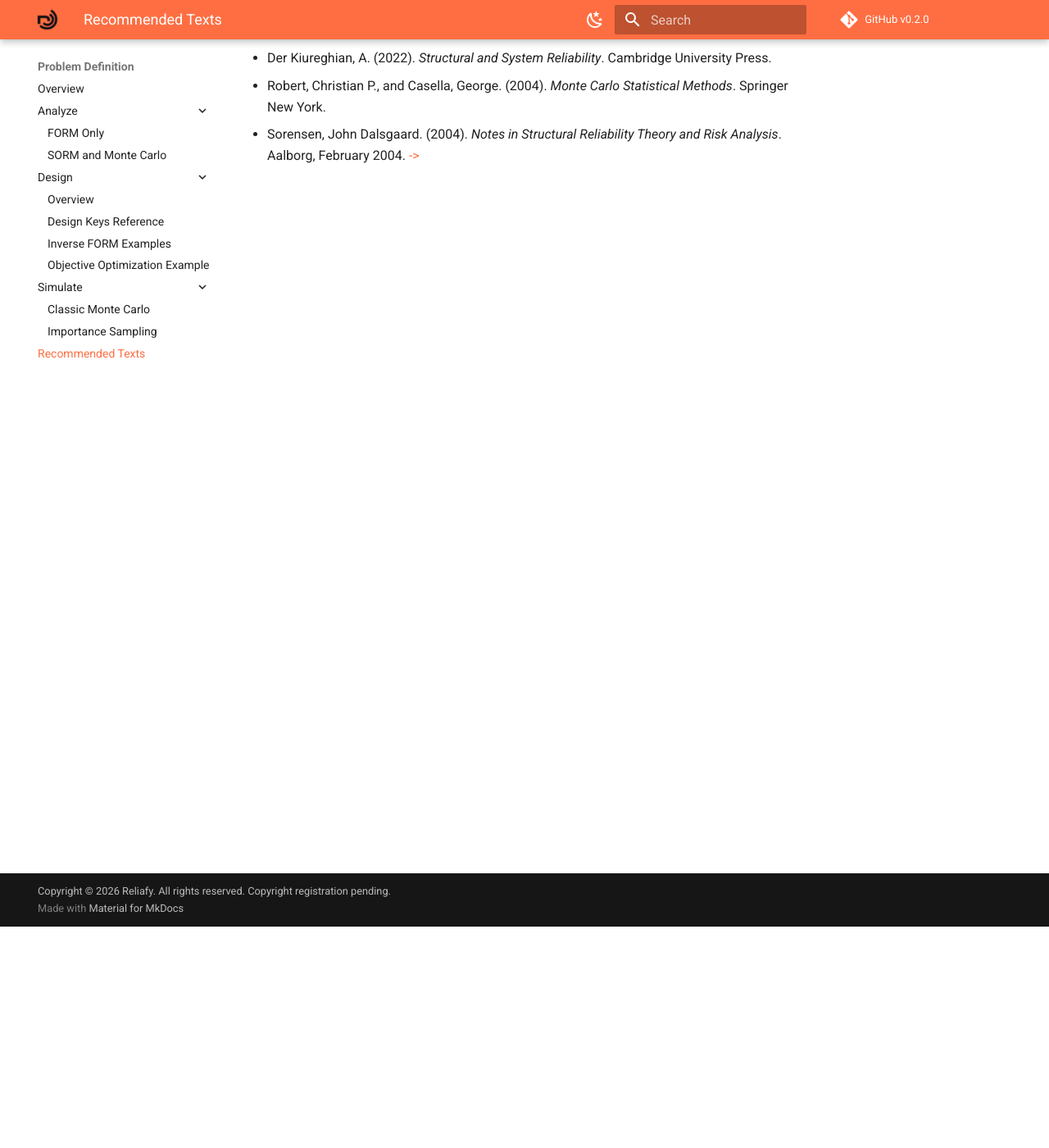
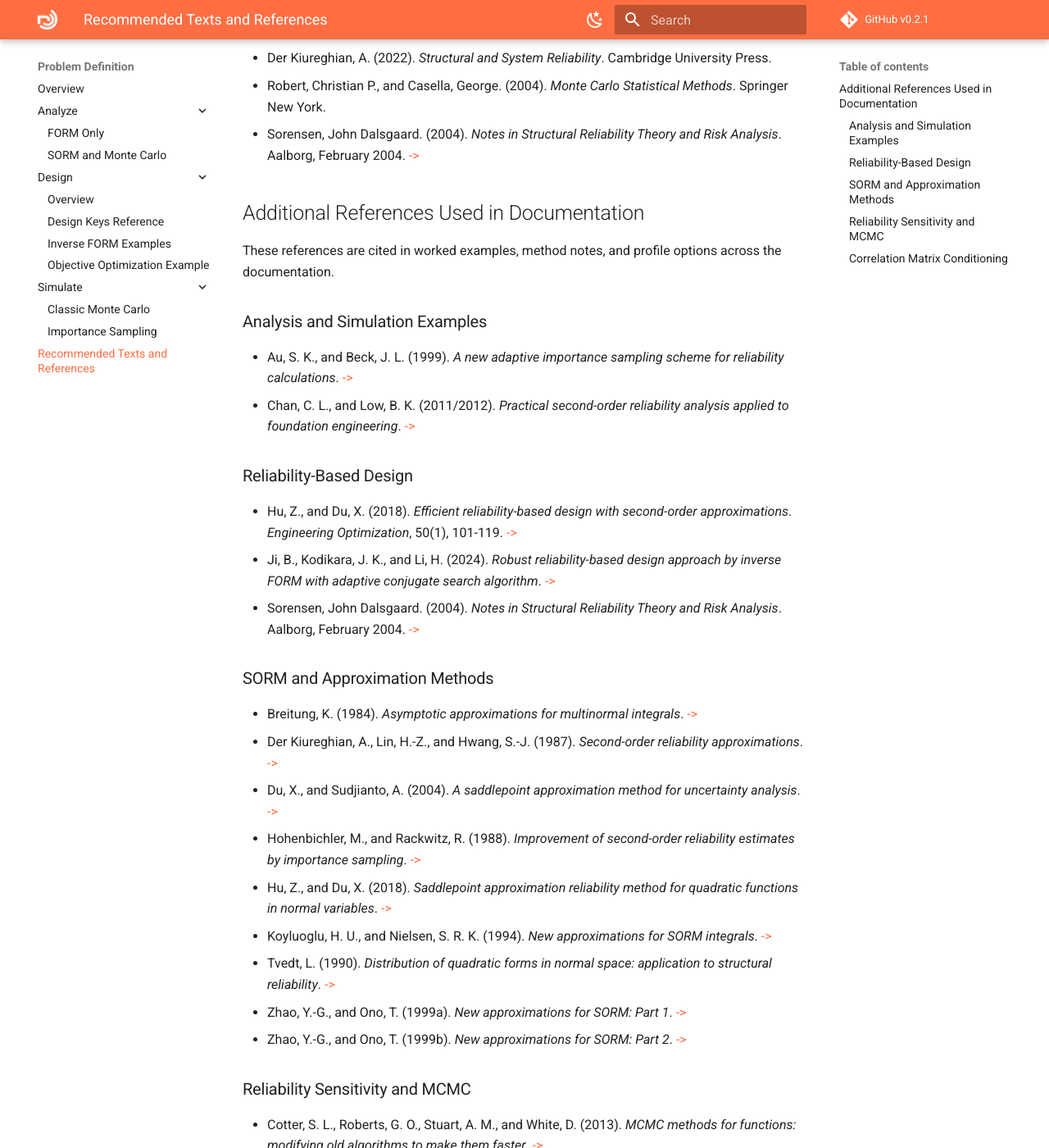
Before and after one commit to CarrascoCesar/Reliafy-CLI, an MkDocs documentation site: the page built from docs/problem-authoring/recommended-texts.md, in a window 1280 px wide and 1400 px high, scrolled down 270 px. Shown: the whole window at 82% size. Built offline with MkDocs 1.6.1 and Material for MkDocs 9.7.7, drawn with Linux system fonts in a browser that asks for light colours; comment, search, counter and statistics services are not loaded; some of the changed text lies outside the part shown.

```diff
--- a/docs/problem-authoring/recommended-texts.md
+++ b/docs/problem-authoring/recommended-texts.md
@@ -1,4 +1,4 @@
-# Recommended Texts
+# Recommended Texts and References
 
 This page lists commonly used references for reliability methods and probabilistic analysis.
 
@@ -6,3 +6,42 @@ This page lists commonly used references for reliability methods and probabilist
 - Der Kiureghian, A. (2022). *Structural and System Reliability*. Cambridge University Press.
 - Robert, Christian P., and Casella, George. (2004). *Monte Carlo Statistical Methods*. Springer New York.
 - Sorensen, John Dalsgaard. (2004). *Notes in Structural Reliability Theory and Risk Analysis*. Aalborg, February 2004. [->](https://filelist.tudelft.nl/TBM/Over%20faculteit/Afdelingen/Values%2C%20Technology%20and%20Innovation/People/Full%20Professors/Pieter%20van%20Gelder/Citations/citatie215.pdf)
+
+## Additional References Used in Documentation
+
+These references are cited in worked examples, method notes, and profile options across the documentation.
+
+### Analysis and Simulation Examples
+
+- Au, S. K., and Beck, J. L. (1999). *A new adaptive importance sampling scheme for reliability calculations*. [->](https://people.duke.edu/~hpgavin/risk/Au-1999.pdf)
+- Chan, C. L., and Low, B. K. (2011/2012). *Practical second-order reliability analysis applied to foundation engineering*. [->](https://doi.org/10.1002/nag.1057)
+
+### Reliability-Based Design
+
+- Hu, Z., and Du, X. (2018). *Efficient reliability-based design with second-order approximations*. *Engineering Optimization*, 50(1), 101-119. [->](https://doi.org/10.1080/0305215X.2018.1440292)
+- Ji, B., Kodikara, J. K., and Li, H. (2024). *Robust reliability-based design approach by inverse FORM with adaptive conjugate search algorithm*. [->](https://onlinelibrary.wiley.com/doi/10.1002/nag.3524)
+- Sorensen, John Dalsgaard. (2004). *Notes in Structural Reliability Theory and Risk Analysis*. Aalborg, February 2004. [->](https://filelist.tudelft.nl/TBM/Over%20faculteit/Afdelingen/Values%2C%20Technology%20and%20Innovation/People/Full%20Professors/Pieter%20van%20Gelder/Citations/citatie215.pdf)
+
+### SORM and Approximation Methods
+
+- Breitung, K. (1984). *Asymptotic approximations for multinormal integrals*. [->](https://ascelibrary.org/doi/10.1061/%28ASCE%290733-9399%281984%29110%3A3%28357%29)
+- Der Kiureghian, A., Lin, H.-Z., and Hwang, S.-J. (1987). *Second-order reliability approximations*. [->](https://ascelibrary.org/doi/10.1061/%28ASCE%290733-9399%281987%29113%3A8%281208%29)
+- Du, X., and Sudjianto, A. (2004). *A saddlepoint approximation method for uncertainty analysis*. [->](https://asmedigitalcollection.asme.org/IDETC-CIE/proceedings-abstract/IDETC-CIE2004/46946/445/308224)
+- Hohenbichler, M., and Rackwitz, R. (1988). *Improvement of second-order reliability estimates by importance sampling*. [->](https://ascelibrary.org/doi/10.1061/%28ASCE%290733-9399%281988%29114%3A12%282195%29)
+- Hu, Z., and Du, X. (2018). *Saddlepoint approximation reliability method for quadratic functions in normal variables*. [->](https://www.sciencedirect.com/science/article/pii/S0167473017301169)
+- Koyluoglu, H. U., and Nielsen, S. R. K. (1994). *New approximations for SORM integrals*. [->](https://www.sciencedirect.com/science/article/pii/0167473094900310)
+- Tvedt, L. (1990). *Distribution of quadratic forms in normal space: application to structural reliability*. [->](https://ascelibrary.org/doi/10.1061/%28ASCE%290733-9399%281990%29116%3A6%281183%29)
+- Zhao, Y.-G., and Ono, T. (1999a). *New approximations for SORM: Part 1*. [->](https://ascelibrary.org/doi/10.1061/%28ASCE%290733-9399%281999%29125%3A1%2879%29)
+- Zhao, Y.-G., and Ono, T. (1999b). *New approximations for SORM: Part 2*. [->](https://ascelibrary.org/doi/10.1061/%28ASCE%290733-9399%281999%29125%3A1%2886%29)
+
+### Reliability Sensitivity and MCMC
+
+- Cotter, S. L., Roberts, G. O., Stuart, A. M., and White, D. (2013). *MCMC methods for functions: modifying old algorithms to make them faster*. [->](https://doi.org/10.1214/13-STS421)
+- Roberts, G. O., and Rosenthal, J. S. (2007). *Coupling and ergodicity of adaptive Markov chain Monte Carlo algorithms*. [->](https://www.jstor.org/stable/27595854)
+- Xiao, S., and Nowak, W. (2022). *Reliability sensitivity analysis based on a two-stage Markov chain Monte Carlo simulation*. [->](https://doi.org/10.1016/j.ast.2022.107938)
+
+### Correlation Matrix Conditioning
+
+- Rebonato, R., and Jaeckel, P. (2011). *The most general methodology to create a valid correlation matrix for risk management and option pricing purposes*. [->](https://ssrn.com/abstract=1969689) ([DOI](http://dx.doi.org/10.2139/ssrn.1969689))
+
+For software package citations and dependency-level references, see the Software References pages in the documentation.
--- a/mkdocs.yml
+++ b/mkdocs.yml
@@ -7,8 +7,9 @@ hooks:
 copyright: Copyright &copy; 2026 Reliafy. All rights reserved. Copyright registration pending.
 theme:
   name: material
+  custom_dir: overrides
   logo: Reliafy logo.png
-  favicon: Reliafy logo.png
+  favicon: Reliafy favicon 32x32.png
   palette:
     - media: "(prefers-color-scheme: light)"
       scheme: default
@@ -40,6 +41,7 @@ nav:
   - Home: index.md
   - Packaged Examples: examples.md
   - CLI Commands:
+    - CLI Basics for Reliafy Users: cli/basics.md
     - Command Overview: cli/command-overview.md
     - Analyze: cli/analyze.md
     - Design: cli/design.md
@@ -61,7 +63,7 @@ nav:
     - Simulate:
       - Classic Monte Carlo: problem-authoring/simulate/classic-monte-carlo.md
       - Importance Sampling: problem-authoring/simulate/importance-sampling.md
-    - Recommended Texts: problem-authoring/recommended-texts.md
+    - Recommended Texts and References: problem-authoring/recommended-texts.md
   - Software References:
     - Overview: software-references.md
     - CLI Dependencies and Citations: software-references-cli.md
--- /dev/null
+++ b/overrides/main.html
@@ -0,0 +1,8 @@
+{% extends "base.html" %}
+
+{% block extrahead %}
+  {{ super() }}
+  <link rel="apple-touch-icon" sizes="180x180" href="{{ 'Reliafy favicon 180x180.png' | url }}">
+  <link rel="icon" type="image/png" sizes="32x32" href="{{ 'Reliafy favicon 32x32.png' | url }}">
+  <link rel="manifest" href="{{ 'manifest.webmanifest' | url }}">
+{% endblock %}
--- a/pyproject.toml
+++ b/pyproject.toml
@@ -4,7 +4,7 @@ build-backend = "hatchling.build"
 
 [project]
 name = "reliafy"
-version = "0.2.0"
+version = "0.2.1"
 description = "Reliafy CLI for reliability analysis, design optimization, and simulation."
 readme = { file = "README.md", content-type = "text/markdown" }
 authors = [{name = "Cesar Carrasco"}]
--- a/reliafy/__init__.py
+++ b/reliafy/__init__.py
@@ -3,7 +3,7 @@ Reliafy CLI - Command-line interface for reliability analysis and design using t
 Copyright (c) 2025 Cesar Carrasco. All rights reserved.
 """
 
-__version__ = "0.2.0"
+__version__ = "0.2.1"
 __author__ = "Cesar Carrasco"
 __email__ = "reliafy.app@gmail.com"  # Optional
 __description__ = "Command-line interface for reliability analysis and design using the Reliafy API"
```
Also changed, not shown: README.md (+16 -7 lines), docs/cli/basics.md (added, +76 -0 lines), docs/examples.md (+5 -3 lines), docs/index.md (+13 -5 lines), docs/profiles/profile-reference.md (+3 -3 lines), docs/Reliafy favicon 180x180.png (added), docs/Reliafy favicon 192x192.png (added), docs/Reliafy favicon 32x32.png (added), docs/Reliafy favicon 512x512.png (added), docs/Reliafy logo.png, docs/manifest.webmanifest (added), 2 other files.
